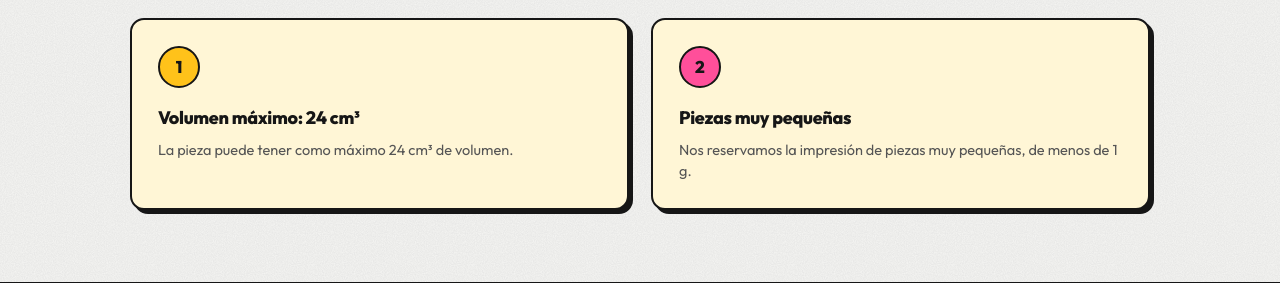
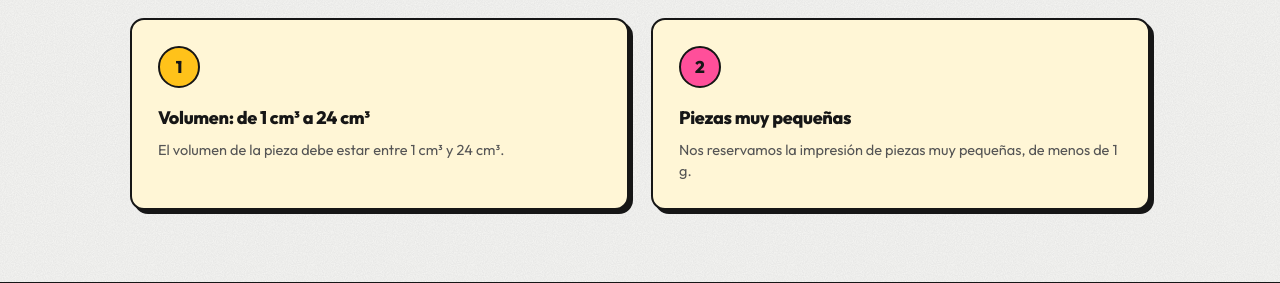
Before and after one commit to AlanMartinezzzz/estudio3d-backend, a Flask app: page / in a window 1280 px wide. Shown: the part 2361-2644 px from the top of the page. Run offline with Flask 3, Linux system fonts and the light colour scheme; some libraries are stand-ins or nearby versions.

Commit message:
Estudio 3D version 1

```diff
--- a/templates/index.html
+++ b/templates/index.html
@@ -130,8 +130,8 @@
     <div class="reglas-grid">
       <div class="card regla-card">
         <div class="icon">1</div>
-        <h3>Volumen máximo: 24 cm³</h3>
-        <p>La pieza puede tener como máximo 24 cm³ de volumen.</p>
+        <h3>Volumen: de 1 cm³ a 24 cm³</h3>
+        <p>El volumen de la pieza debe estar entre 1 cm³ y 24 cm³.</p>
       </div>
       <div class="card regla-card">
         <div class="icon">2</div>
@@ -216,7 +216,7 @@
         <div class="dropzone" id="dropzone" onclick="document.getElementById('stlInput').click()">
           <strong>Haz clic para subir</strong> o arrastra tu archivo .STL aquí<br>
           <span id="fileNameLabel" class="small-note"></span>
-          <span class="reglas-archivo">Solo archivos .STL · máximo 50 MB · la pieza debe medir entre 2 mm y 40 cm</span>
+          <span class="reglas-archivo">Solo archivos .STL · máximo 50 MB · volumen de la pieza entre 1 cm³ y 24 cm³</span>
         </div>
         <input type="file" id="stlInput" accept=".stl" style="display:none">
         <div class="visor3d" id="visor3d" hidden>
```
Also changed, not shown: static/script.js.
